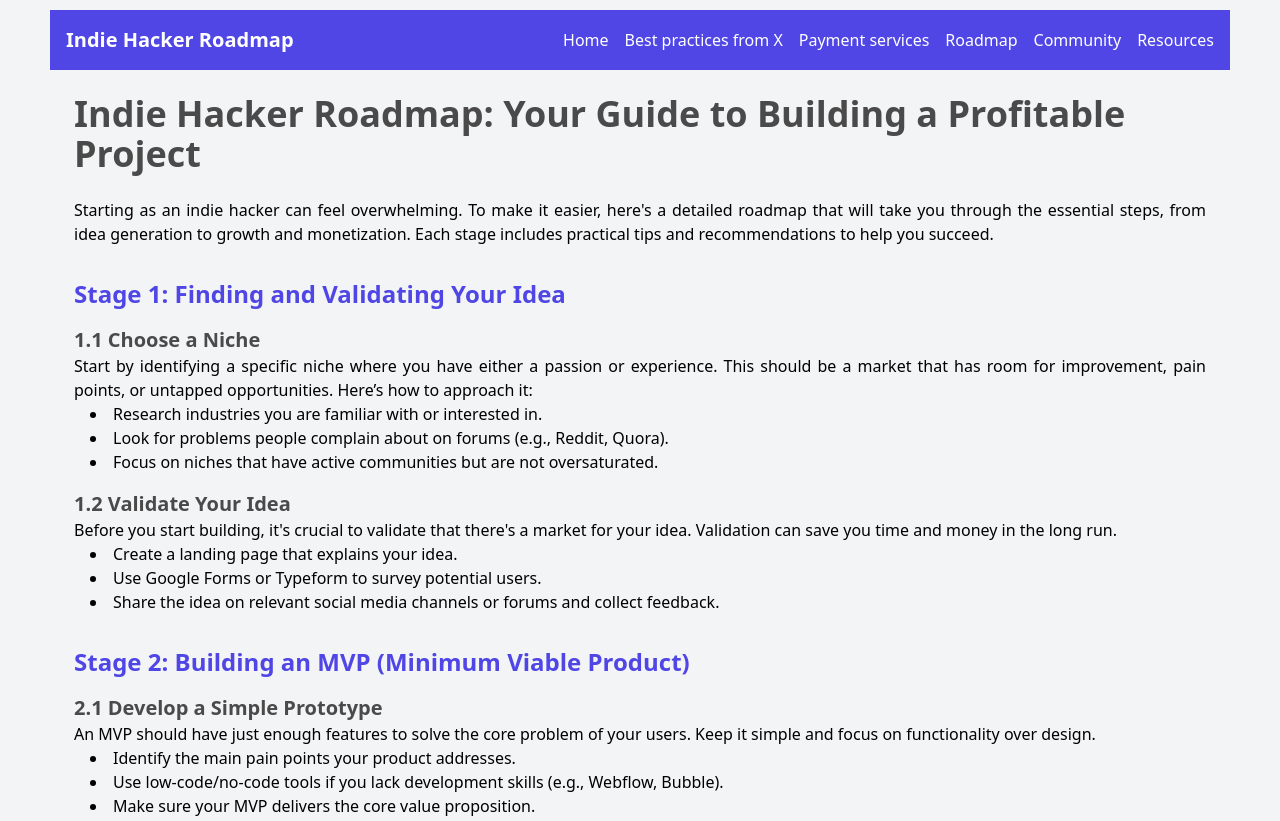
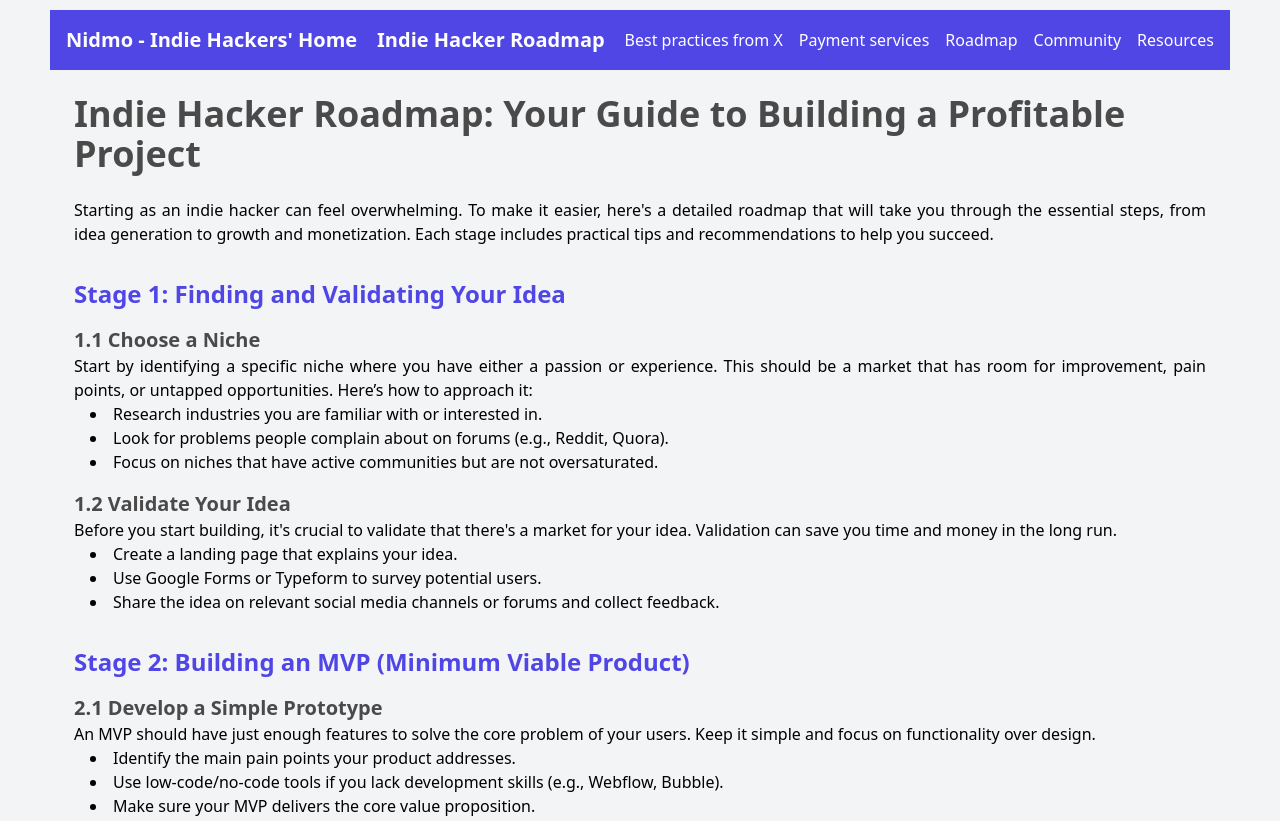
Before and after one commit to romansh/website, a plain HTML site: page roadmap.html in a window 1280 px wide. Shown: the top 821 px of the page. Drawn offline with nearby package versions, Linux system fonts and the light colour scheme.

Commit message:
Update roadmap.html

```diff
--- a/roadmap.html
+++ b/roadmap.html
@@ -4,6 +4,7 @@
   <meta charset="UTF-8">
   <meta name="viewport" content="width=device-width, initial-scale=1">
   <title>Indie Hacker Roadmap: Step-by-Step Guide to Success</title>
+  <link rel="canonical" href="https://nidmo.com/roadmap.html.html" />
   <link href="https://cdn.jsdelivr.net/npm/tailwindcss@latest/dist/tailwind.min.css" rel="stylesheet">
 
   <style>
@@ -26,11 +27,8 @@
      <!-- Navbar -->
   <nav class="mx-auto bg-indigo-600 p-4">
     <div class="container mx-auto flex justify-between items-center">
-      <a href="#" class="text-white text-xl font-bold">Indie Hacker Roadmap</a>
+      <a href="/" class="text-white text-xl font-bold">Nidmo - Indie Hackers' Home</a><a href="#" class="text-white text-xl font-bold">Indie Hacker Roadmap</a>
       <ul class="flex space-x-4">
-        <li>
-          <a href="/" class="text-white hover:text-gray-300">Home</a>
-        </li>
         <li>
           <a href="advices.html" class="text-white hover:text-gray-300">Best practices from X</a>
         </li>
```
